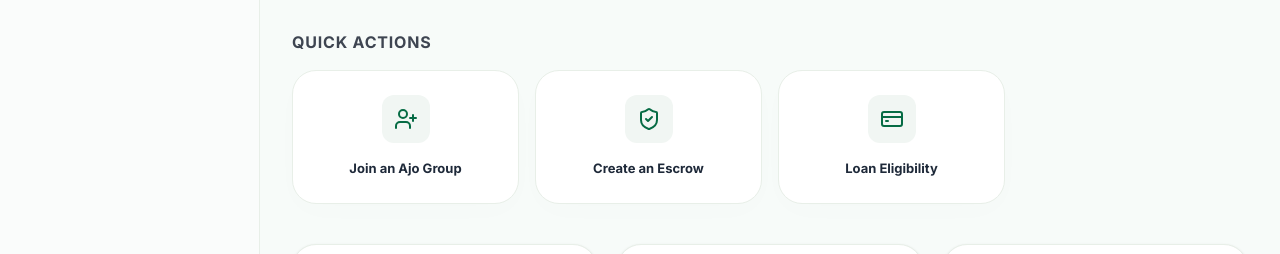
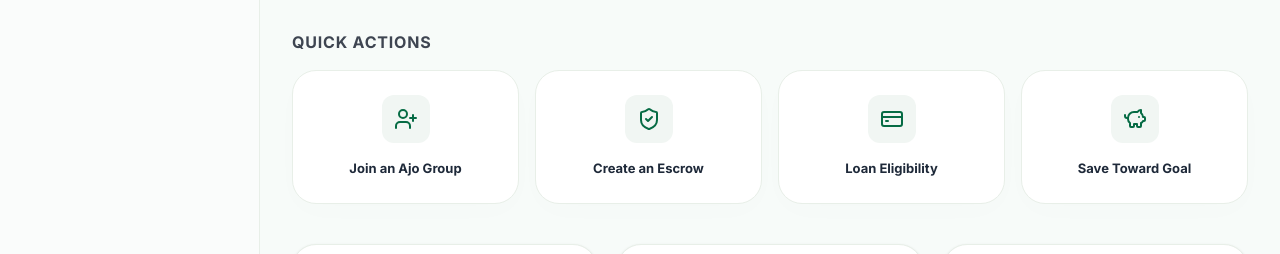
Before and after one commit to Slmpire/AJoBi-finance-v2, a Next.js app in the folder frontend/: page /dashboard/overview in a window 1280 px wide. Shown: the part 844-1098 px from the top of the page. Built offline with nearby package versions, Linux system fonts and the light colour scheme; no server answers.

Commit message:
feat: add PiggyBank icon to QuickActions and streamline action definitions

```diff
--- a/frontend/src/app/dashboard/overview/parts/QuickActions.tsx
+++ b/frontend/src/app/dashboard/overview/parts/QuickActions.tsx
@@ -1,13 +1,14 @@
 "use client";
 
-import { UserPlus, ShieldCheck, CreditCard } from "lucide-react";
+import { UserPlus, ShieldCheck, CreditCard, PiggyBank } from "lucide-react";
 import Link from "next/link";
 
 export default function QuickActions() {
   const actions = [
-    { label: "Join an Ajo Group", icon: UserPlus, href: "/dashboard/groups", color: "bg-[#F1F6F3] text-[#066B44]" },
-    { label: "Create an Escrow", icon: ShieldCheck, href: "/dashboard/escrow", color: "bg-[#F1F6F3] text-[#066B44]" },
-    { label: "Loan Eligibility", icon: CreditCard, href: "#", color: "bg-[#F1F6F3] text-[#066B44]" },
+    { label: "Join an Ajo Group", icon: UserPlus, href: "/dashboard/groups" },
+    { label: "Create an Escrow", icon: ShieldCheck, href: "/dashboard/escrow" },
+    { label: "Loan Eligibility", icon: CreditCard, href: "/dashboard/score" },
+    { label: "Save Toward Goal", icon: PiggyBank, href: "/dashboard/savings/create" },
   ];
 
   return (
@@ -24,10 +25,10 @@ export default function QuickActions() {
               href={action.href}
               className="bg-white p-6 rounded-[24px] shadow-[0_8px_30px_rgb(0,0,0,0.01)] border border-[#E8EFE8] flex flex-col items-center justify-center gap-4 hover:shadow-[0_8px_30px_rgb(0,0,0,0.05)] hover:border-[#066B44]/30 hover:-translate-y-0.5 transition-all group"
             >
-              <div className={`w-12 h-12 ${action.color} rounded-xl flex items-center justify-center group-hover:scale-110 transition-transform`}>
+              <div className="w-12 h-12 bg-[#F1F6F3] text-[#066B44] rounded-xl flex items-center justify-center group-hover:scale-110 transition-transform">
                 <Icon className="w-6 h-6" />
               </div>
-              <span className="text-[13px] font-bold text-gray-800">{action.label}</span>
+              <span className="text-[13px] font-bold text-gray-800 text-center">{action.label}</span>
             </Link>
           );
         })}
```
